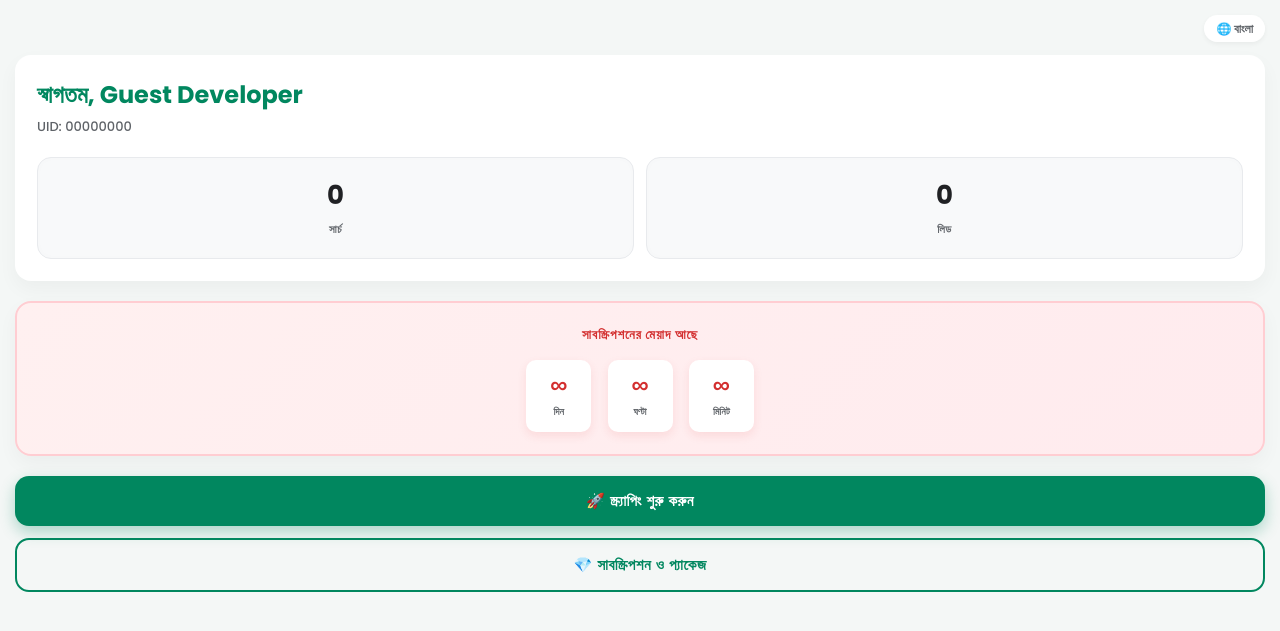
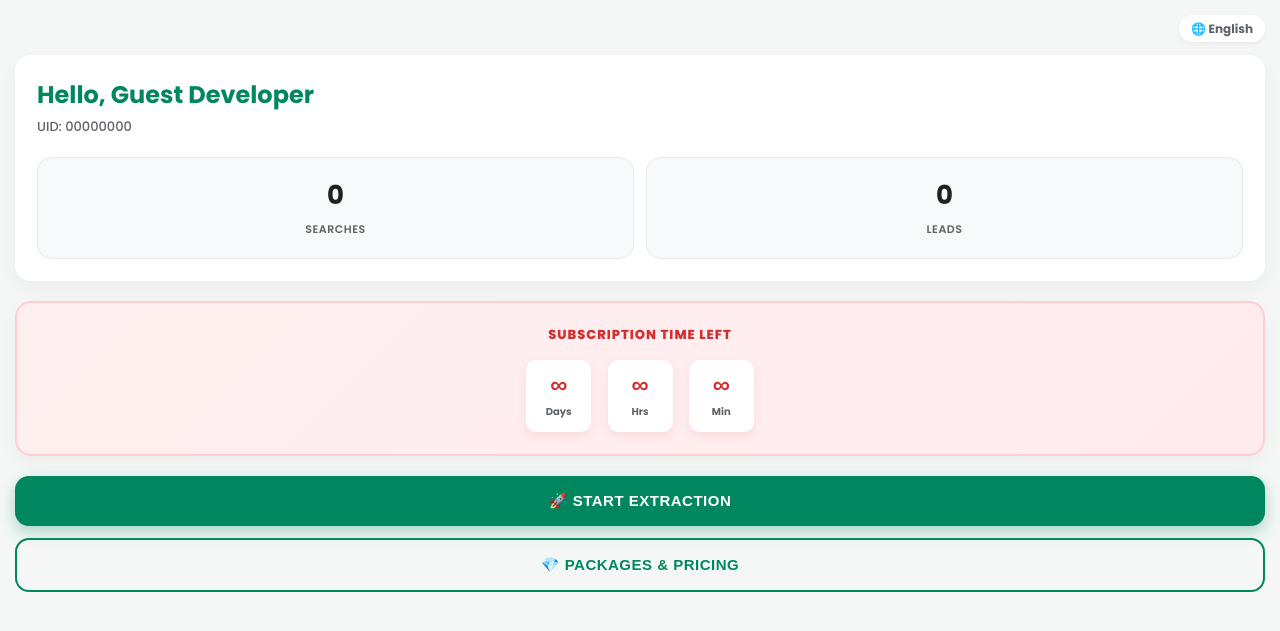
Before and after one commit to SkyzoneDigitalNetwork/Maps-Leads-Skyzone, a Python web app: template templates/index.html in a window 1280 px wide. Shown: the top 631 px of the page. Run offline with Jinja, Linux system fonts and the light colour scheme; the template is opened without the code that fills it, so the values that code supplies are empty; some libraries are stand-ins or nearby versions.

Commit message:
Remove Bengali labels and update English text

```diff
--- a/templates/index.html
+++ b/templates/index.html
@@ -329,7 +329,7 @@
             <p style="font-size: 12px; color: var(--muted); margin-bottom: 20px;" id="t-scrape-desc">Select target and location carefully.</p>
 
             <div class="form-group">
-                <label id="t-cat">Category (ক্যাটাগরি)</label>
+                <label id="t-cat">Category</label>
                 <select id="cat-select" onchange="toggleCustomCat()">
                     <!-- Exactly 20 Categories Maintained for maximum coverage -->
                     <option value="Restaurants">1. Restaurants</option>
@@ -359,7 +359,7 @@
                 <input type="text" id="custom-cat" placeholder="e.g. Car Wash Services">
             </div>
             <div class="form-group">
-                <label id="t-loc">Location (জায়গার নাম)</label>
+                <label id="t-loc">Location</label>
                 <input type="text" id="loc-input" placeholder="e.g. Dhaka, Bangladesh">
             </div>
             <button class="btn btn-primary" onclick="submitScrape()" id="btn-start-now">Start Extraction</button>
@@ -428,7 +428,7 @@
             </div>
 
             <div class="form-group">
-                <label id="t-sender" style="font-size: 14px;">2. Sender Number (যে নাম্বার থেকে পাঠিয়েছেন)</label>
+                <label id="t-sender" style="font-size: 14px;">2. Sender Number</label>
                 <input type="text" id="sender-number" placeholder="e.g. 017XXXXXXXX" autocomplete="off">
             </div>
             <div class="form-group">
@@ -533,13 +533,13 @@
                 method: "1. Select Transfer Method", sender: "2. Sender Number (Account used)", trxid: "3. Transaction ID (TrxID)", submitPay: "Send to Administrator"
             },
             bn: {
-                greeting: "স্বাগতম,", searches: "সার্চ", leads: "লিড", timeLeft: "সাবস্ক্রিপশনের মেয়াদ আছে",
-                days: "দিন", hrs: "ঘণ্টা", mins: "মিনিট", expired: "⚠️ আপনার মেয়াদ শেষ হয়ে গেছে!",
-                btnScrape: "🚀 স্ক্র্যাপিং শুরু করুন", btnSub: "💎 সাবস্ক্রিপশন ও প্যাকেজ",
-                scrapeTitle: "নতুন সার্চ সেটআপ", cat: "ক্যাটাগরি নির্বাচন করুন", loc: "লোকেশন (শহর বা এলাকার নাম)", startNow: "সার্চ শুরু করুন", cancel: "বাতিল করুন",
-                pkgTitle: "প্রিমিয়াম প্যাকেজসমূহ", pkgDesc: "প্যাকেজ নির্বাচন করে অ্যাকাউন্ট আপডেট করুন।",
-                payTitle: "পেমেন্ট কনফার্মেশন", selectedPkg: "প্যাকেজ:", amount: "পরিমাণ:",
-                method: "১. পেমেন্ট মাধ্যম নির্বাচন করুন", sender: "২. যে নাম্বার থেকে টাকা পাঠিয়েছেন", trxid: "৩. ট্রানজেকশন আইডি (TrxID)", submitPay: "ভেরিফিকেশনের জন্য পাঠান"
+                greeting: "Hello,", searches: "Searches", leads: "Leads", timeLeft: "Subscription Time Left",
+                days: "Days", hrs: "Hrs", mins: "Min", expired: "⚠️ ACCOUNT EXPIRED!",
+                btnScrape: "🚀 Start Extraction", btnSub: "💎 Packages & Pricing",
+                scrapeTitle: "New Target Search", cat: "Select Category", loc: "Target Location", startNow: "Start Processing", cancel: "Cancel",
+                pkgTitle: "Premium Upgrade", pkgDesc: "Choose your preferred package below.",
+                payTitle: "Submit Verification", selectedPkg: "Selected Package:", amount: "Total Amount:",
+                method: "1. Select Transfer Method", sender: "2. Sender Number (Account used)", trxid: "3. Transaction ID (TrxID)", submitPay: "Send to Administrator"
             }
         };
 
@@ -559,7 +559,7 @@
 
         // Set UI Language based on Telegram Client Configuration
         let uLang = (tg.initDataUnsafe?.user?.language_code || navigator.language).startsWith('bn') ? 'bn' : 'en';
-        document.getElementById('lang-indicator').innerText = uLang === 'bn' ? '🌐 বাংলা' : '🌐 English';
+        document.getElementById('lang-indicator').innerText = uLang === 'bn' ? '🌐 English' : '🌐 English';
         mapLanguageToUI(uLang);
 
         // Bootstrap the Interface based on Roles
@@ -577,7 +577,7 @@
             if (teamLimit > 0) {
                 document.getElementById('team-info').style.display = 'block';
                 document.getElementById('t-team-limit').innerText = uLang === 'bn' ?
-                    `আপনার টিম: ${teamAdded} জন যুক্ত আছে (সর্বোচ্চ ${teamLimit} জন)` : `Team: ${teamAdded} Active (Max ${teamLimit})`;
+                    `Team: ${teamAdded} Active (Max ${teamLimit})` : `Team: ${teamAdded} Active (Max ${teamLimit})`;
             }
             initLifetimeTimer(endsAtStr);
         }
@@ -717,7 +717,7 @@
         function copyNumber(numText) {
             let numStr = numText.toString().trim();
             navigator.clipboard.writeText(numStr);
-            tg.showAlert(uLang === 'bn' ? `✅ নাম্বার কপি করা হয়েছে: ${numStr}` : `✅ Safely Copied: ${numStr}`);
+            tg.showAlert(uLang === 'bn' ? `✅ Safely Copied: ${numStr}` : `✅ Safely Copied: ${numStr}`);
         }
 
         function setMethod(element, methodStr) {
@@ -735,7 +735,7 @@
             let loc = document.getElementById('loc-input').value;
 
             if (!cat || !loc) {
-                tg.showAlert(uLang === 'bn' ? "⚠️ অনুগ্রহ করে ক্যাটাগরি এবং লোকেশন দিন!" : "⚠️ Provide Category and Location!");
+                tg.showAlert(uLang === 'bn' ? "⚠️ Provide Category and Location!" : "⚠️ Provide Category and Location!");
                 return;
             }
 
@@ -769,7 +769,7 @@
             let pTrxid = document.getElementById('trx-id').value.trim();
 
             if (!pSender || !pTrxid) {
-                tg.showAlert(uLang === 'bn' ? "⚠️ সঠিক নাম্বার এবং TrxID দিন!" : "⚠️ Ensure Sender Number and TrxID are filled.");
+                tg.showAlert(uLang === 'bn' ? "⚠️ Ensure Sender Number and TrxID are filled." : "⚠️ Ensure Sender Number and TrxID are filled.");
                 return;
             }
 
```
